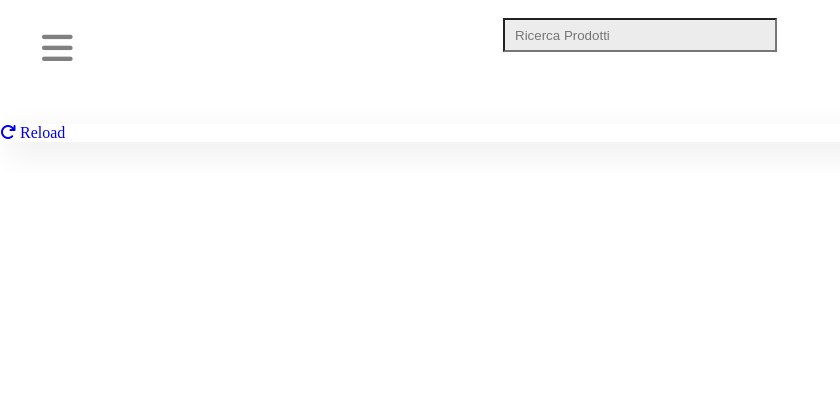
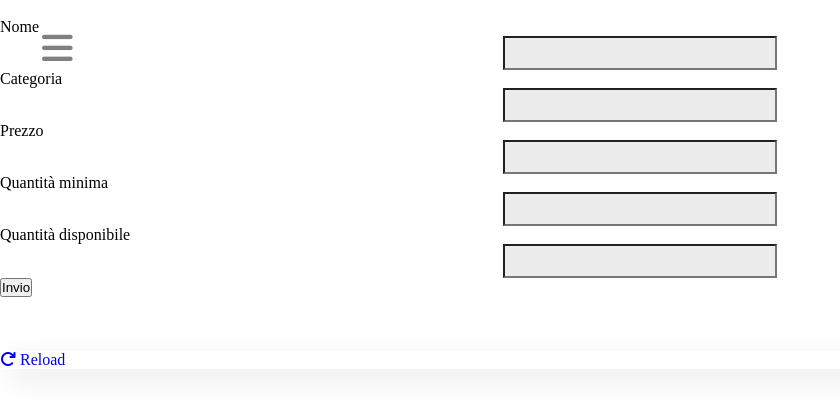
Before and after one commit to silviozambonunitn/hffrontend, a website: page public_html/produttore/homepage_produttore.html in a window 1280 px wide. Shown: the whole page, without its empty margins (0-840 px from the left). Drawn offline with nearby package versions, Linux system fonts and the light colour scheme; no server answers.

Commit message:
form aggiunta prodotto no css

```diff
--- a/public_html/css/stile-homepage.css
+++ b/public_html/css/stile-homepage.css
@@ -329,3 +329,10 @@ th{
 .ultimeVendite th{
   text-align: justify;
 }
+
+.map{
+  height: 400px;
+  /* The height is 400 pixels */
+  width: 100%;
+  /* The width is the width of the web page */
+}
--- a/public_html/produttore/homepage_produttore.html
+++ b/public_html/produttore/homepage_produttore.html
@@ -24,14 +24,24 @@
             <ul>
                 <li><a href="#"><i class="fas fa-list-ul"></i>Ordini</a></li>
                 <li><a href="#"><i class="fas fa-shopping-bag"></i>Prodotti</a></li>
-                <li><a href="#"><i class="fas fa-chart-bar"></i>Statistiche</a></li>
-                <li><a href="#"><i class="fas fa-qrcode"></i>Scansione QR</a></li>
+                <li><a href="statistiche_produttore.html"><i class="fas fa-chart-bar"></i>Statistiche</a></li>
+                <li><a href="qrcode_produttore.html"><i class="fas fa-qrcode"></i>Scansione QR</a></li>
             </ul>
         </div>
 
         <div class="top">
             <br>
-            <input type="text" placeholder="Ricerca Prodotti">
+            <label>Nome</label>
+            <input type="text" id="productname">
+            <label>Categoria</label>
+            <input type="text" id="productcategory">
+            <label>Prezzo</label>
+            <input type="text" id="pricekg">
+            <label>Quantità minima</label>
+            <input type="text" id="minquantity">
+            <label>Quantità disponibile</label>
+            <input type="text" id="availablequantity">
+            <input type="button" value="Invio" id="submitButton">
             <br><br>
         </div>
         <br><br>
```
Also changed, not shown: public_html/cliente/ricercaproduttori_cliente.html (+2 -1 lines), 1 other file.
